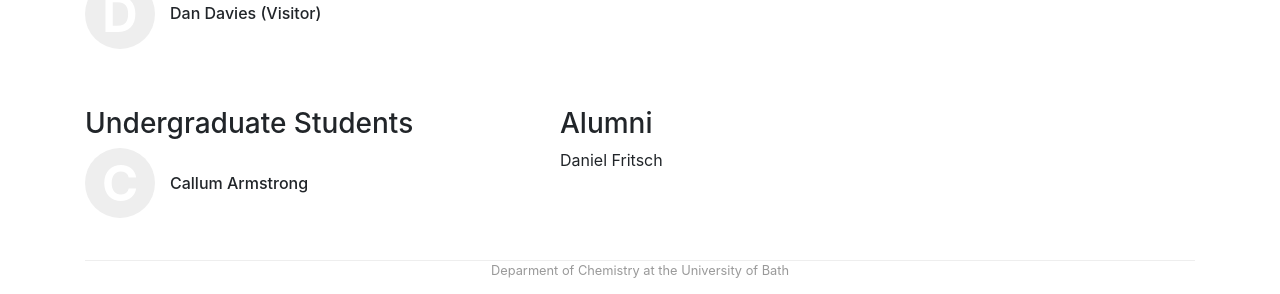
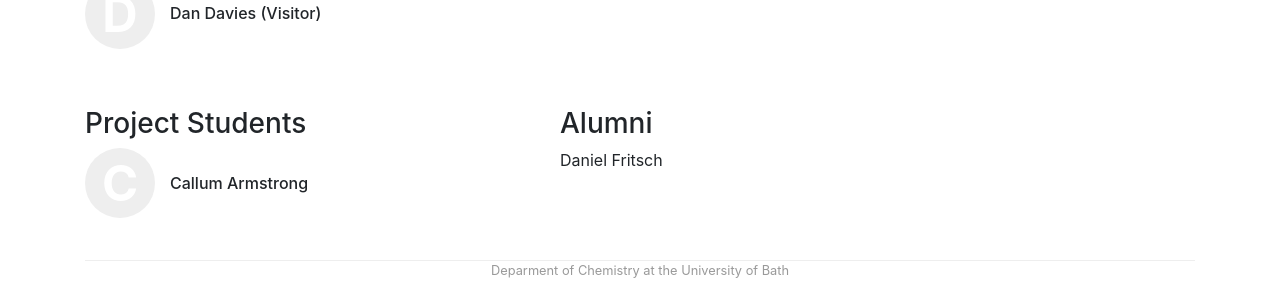
Before and after one commit to morgan-group-bath/morgan-group-bath.github.io, a Jekyll site: the page built from index.html, in a window 1280 px wide. Shown: the part 1549-1843 px from the top of the page. Built offline with Jekyll 4.4.1, drawn with Linux system fonts in a browser that asks for light colours.

Commit message:
Update _config.yml

```diff
--- a/_config.yml
+++ b/_config.yml
@@ -20,7 +20,7 @@ roles:
   - key: phd
     name: PhD Students
   - key: ugrad
-    name: Undergraduate Students
+    name: Project Students
   - key: ugrad-alum
     name: Past Undergraduate Students
   - key: collab
```
